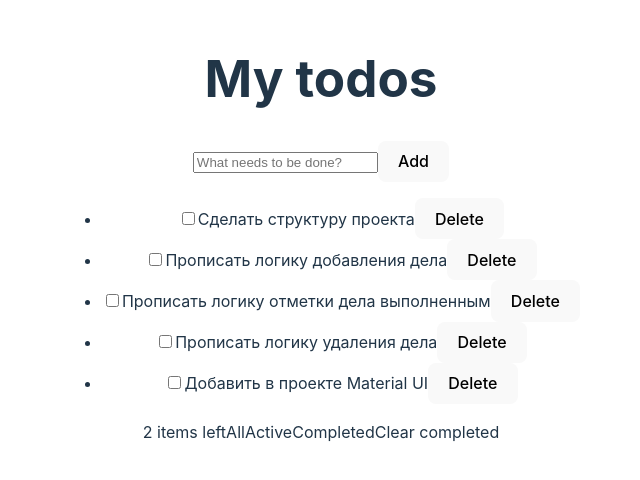
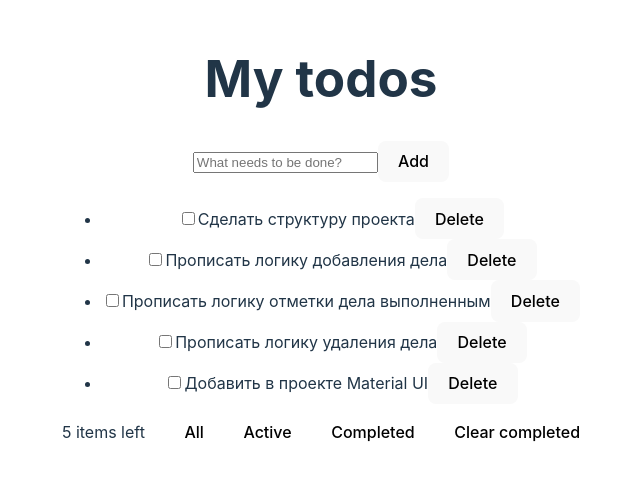
Before and after one commit to petr-romantsov/test-todos, a React (Vite) app: page / in a window 1280 px wide. Shown: the part 170-650 px from the top of the page, without its empty margins (319-959 px from the left). Built offline with nearby package versions, Linux system fonts and the light colour scheme.

Commit message:
add filtrations

```diff
--- a/src/App.tsx
+++ b/src/App.tsx
@@ -2,7 +2,6 @@ import './App.css';
 import { TodosWrapper } from './Components/TodosWrapper/TodosWrapper';
 
 function App() {
-  console.log('render!');
   return <TodosWrapper />;
 }
 
--- /dev/null
+++ b/src/Components/FilterField/FilterField.css
@@ -0,0 +1,11 @@
+.filter-wrapper {
+  display: flex;
+  justify-content: space-between;
+}
+
+.filter-btn {
+  margin: 0;
+  padding: 0;
+  border: none;
+  background-color: transparent;
+}
--- a/src/Components/FilterField/FilterField.tsx
+++ b/src/Components/FilterField/FilterField.tsx
@@ -1,11 +1,28 @@
-export const FilterField = () => {
+import { FC } from 'react';
+import './FilterField.css';
+import { Todo } from '../api/Todo';
+
+type FilterFieldProps = {
+  todos: Todo[];
+  setFilter: (filter: string) => void;
+};
+
+export const FilterField: FC<FilterFieldProps> = ({ todos, setFilter }) => {
+  const activeTodosCount = todos.filter((todo) => todo.isDone === false).length;
+
   return (
-    <div>
-      <span>2 items left</span>
-      <span>All</span>
-      <span>Active</span>
-      <span>Completed</span>
-      <span>Clear completed</span>
+    <div className="filter-wrapper">
+      <span className="filter-btn">{activeTodosCount} items left</span>
+      <button className="filter-btn" onClick={() => setFilter('All')}>
+        All
+      </button>
+      <button className="filter-btn" onClick={() => setFilter('Active')}>
+        Active
+      </button>
+      <button className="filter-btn" onClick={() => setFilter('Completed')}>
+        Completed
+      </button>
+      <button className="filter-btn">Clear completed</button>
     </div>
   );
 };
--- a/src/Components/TodosWrapper/TodosWrapper.tsx
+++ b/src/Components/TodosWrapper/TodosWrapper.tsx
@@ -4,18 +4,25 @@ import { useTodosList } from '../api/useTodosList';
 import { FilterField } from '../FilterField/FilterField';
 
 export const TodosWrapper = () => {
-  const { todosList, addTodo, removeTodo, toggleTodo } = useTodosList();
+  const {
+    todosList,
+    addTodo,
+    removeTodo,
+    toggleTodo,
+    filteredList,
+    setFilter,
+  } = useTodosList();
 
   return (
     <div>
       <h1>My todos</h1>
       <AddTodoField addTodo={addTodo} />
       <TodosList
-        todos={todosList}
+        todos={filteredList}
         removeTodo={removeTodo}
         toggleTodo={toggleTodo}
       />
-      <FilterField />
+      <FilterField todos={todosList} setFilter={setFilter} />
     </div>
   );
 };
--- a/src/Components/api/useTodosList.ts
+++ b/src/Components/api/useTodosList.ts
@@ -1,4 +1,4 @@
-import { useState } from 'react';
+import { useMemo, useState } from 'react';
 import { Todo } from './Todo';
 
 export const useTodosList = () => {
@@ -30,6 +30,7 @@ export const useTodosList = () => {
     },
   ];
   const [todosList, setTodosList] = useState<Todo[]>(testList);
+  const [filter, setFilter] = useState<string>('All');
 
   const addTodo = (text: string) => {
     setTodosList([
@@ -54,10 +55,34 @@ export const useTodosList = () => {
     );
   };
 
+  const activeTodos = useMemo(
+    () => todosList.filter((todo) => !todo.isDone),
+    [todosList, filter],
+  );
+  const completedTodos = useMemo(
+    () => todosList.filter((todo) => todo.isDone),
+    [todosList, filter],
+  );
+
+  const getFilteredTodos = () => {
+    switch (filter) {
+      case 'Active':
+        return activeTodos;
+      case 'Completed':
+        return completedTodos;
+      default:
+        return todosList;
+    }
+  };
+
+  const filteredList = getFilteredTodos();
+
   return {
     todosList,
     addTodo,
     removeTodo,
     toggleTodo,
+    filteredList,
+    setFilter,
   };
 };
```
